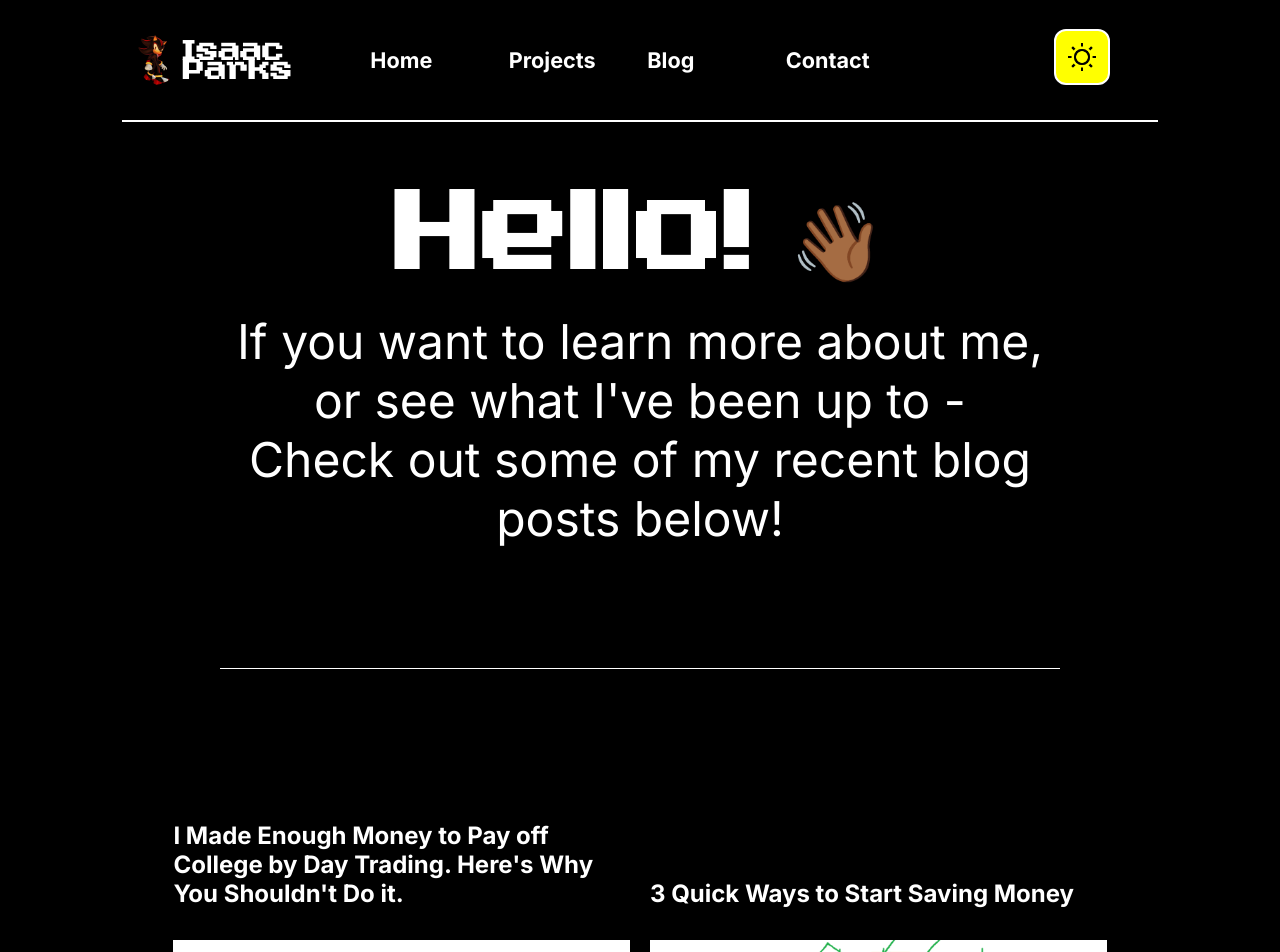
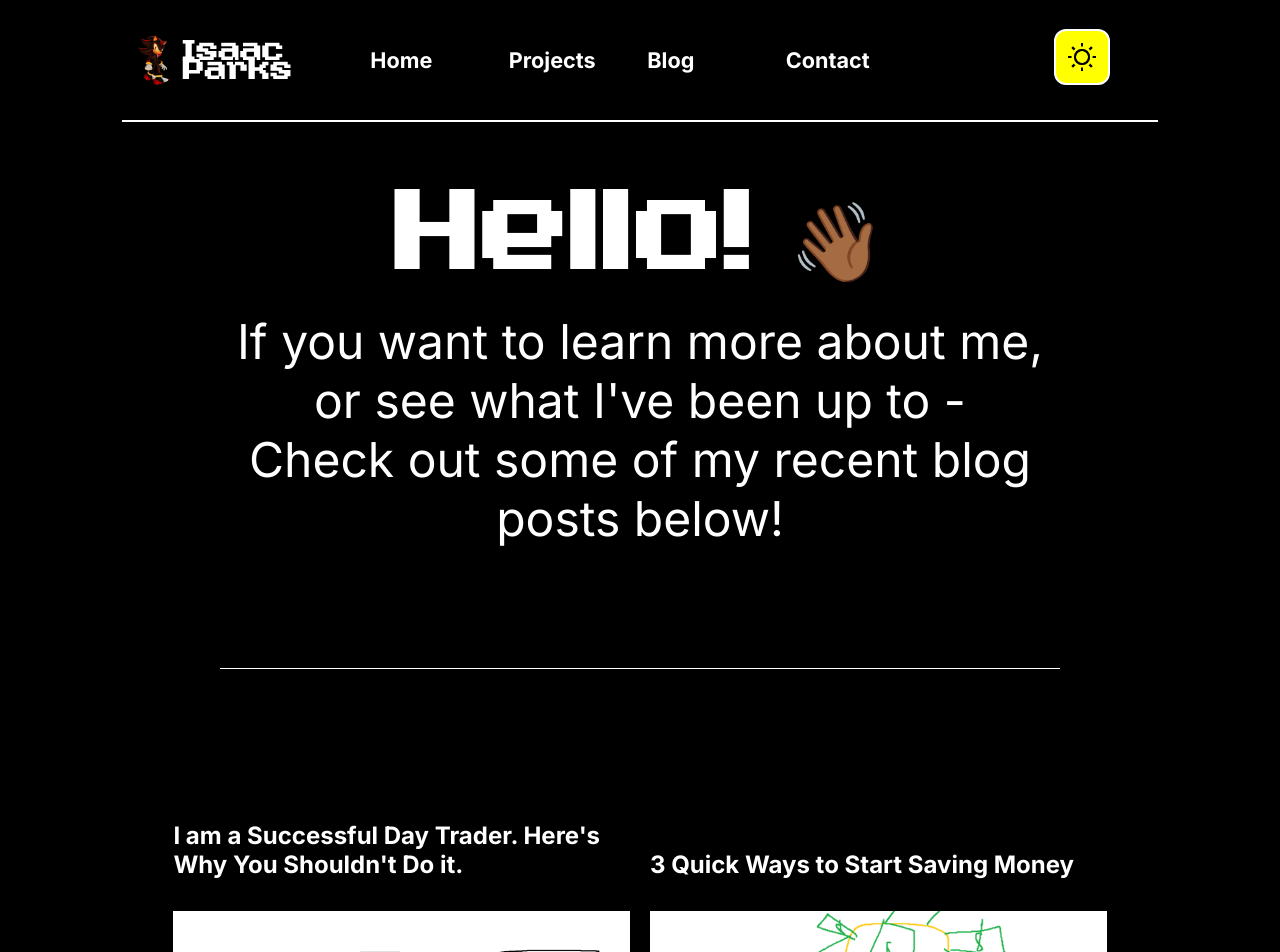
Before and after one commit to isaac-parks/portfolio, a React (Create React App) app: page /blog in a window 1280 px wide. Shown: the top 952 px of the page. Built offline with nearby package versions, Linux system fonts and the light colour scheme.

Commit message:
minor update

```diff
--- a/src/components/Blog/index.jsx
+++ b/src/components/Blog/index.jsx
@@ -18,7 +18,7 @@ export default function Blog() {
         <BlogPreview
           articleLink="/blog/daytrade"
           previewImage={daytrade}
-          title="I Made Enough Money to Pay off College by Day Trading. Here's Why You Shouldn't Do it."
+          title="I am a Successful Day Trader. Here's Why You Shouldn't Do it."
         />
         <BlogPreview
           articleLink="/blog/savemoney"
--- a/src/components/Footer/footer.jsx
+++ b/src/components/Footer/footer.jsx
@@ -1,9 +1,6 @@
 export default function Footer() {
   return (
     <footer>
-      {/*
-
-        */}
       <div className="copyright">
         <p>© 2021 Isaac Parks. All Rights Reserved.</p>
       </div>
--- a/src/components/Main/main-content.jsx
+++ b/src/components/Main/main-content.jsx
@@ -18,6 +18,7 @@ export default function Main({ theme }) {
           <span style={{ color: "green" }}>Marketer</span>
         </p>
       </section>
+
       <Section
         titleClass="work"
         title="Projects"
@@ -27,6 +28,7 @@ export default function Main({ theme }) {
         color="#3061E3"
         btnLink="/projects"
       />
+
       <Section
         title="About Me"
         titleClass="work"
```
Also changed, not shown: src/App.js (line endings or trailing spaces), 1 other file (tests, documents, lock files or other folders).
